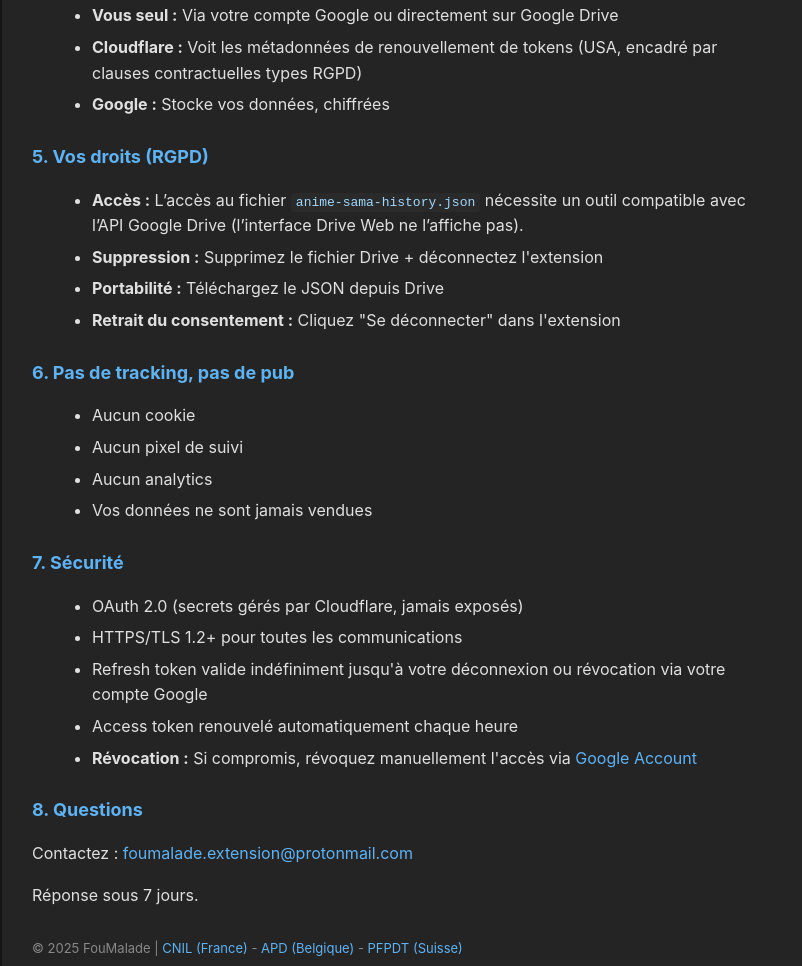
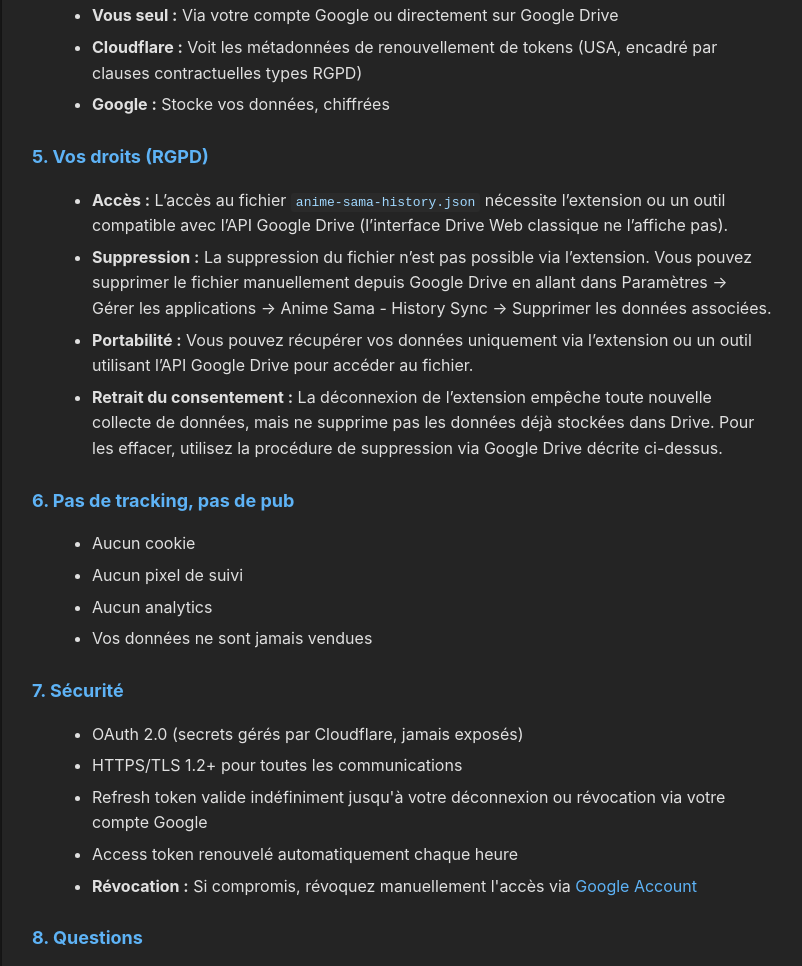
Before and after one commit to PsickOSSH/anime-sama-history-sync, a plain HTML site: page privacy-policy.html in a window 1280 px wide. Shown: the part 1102-2068 px from the top of the page, without its empty margins (238-1040 px from the left). Drawn offline with Linux system fonts and the light colour scheme.

Commit message:
Update privacy-policy.html

```diff
--- a/privacy-policy.html
+++ b/privacy-policy.html
@@ -141,10 +141,10 @@
 
     <h2>5. Vos droits (RGPD)</h2>
     <ul>
-      <li><strong>Accès :</strong> L’accès au fichier <code>anime-sama-history.json</code> nécessite un outil compatible avec l’API Google Drive (l’interface Drive Web ne l’affiche pas).</li>
-      <li><strong>Suppression :</strong> Supprimez le fichier Drive + déconnectez l'extension</li>
-      <li><strong>Portabilité :</strong> Téléchargez le JSON depuis Drive</li>
-      <li><strong>Retrait du consentement :</strong> Cliquez "Se déconnecter" dans l'extension</li>
+      <li><strong>Accès :</strong> L’accès au fichier <code>anime-sama-history.json</code> nécessite l’extension ou un outil compatible avec l’API Google Drive (l’interface Drive Web classique ne l’affiche pas).</li>
+      <li><strong>Suppression :</strong> La suppression du fichier n’est pas possible via l’extension. Vous pouvez supprimer le fichier manuellement depuis Google Drive en allant dans Paramètres → Gérer les applications → Anime Sama - History Sync → Supprimer les données associées.</li>
+      <li><strong>Portabilité :</strong> Vous pouvez récupérer vos données uniquement via l’extension ou un outil utilisant l’API Google Drive pour accéder au fichier.</li>
+      <li><strong>Retrait du consentement :</strong> La déconnexion de l’extension empêche toute nouvelle collecte de données, mais ne supprime pas les données déjà stockées dans Drive. Pour les effacer, utilisez la procédure de suppression via Google Drive décrite ci-dessus.</li>
     </ul>
 
     <h2>6. Pas de tracking, pas de pub</h2>
```
